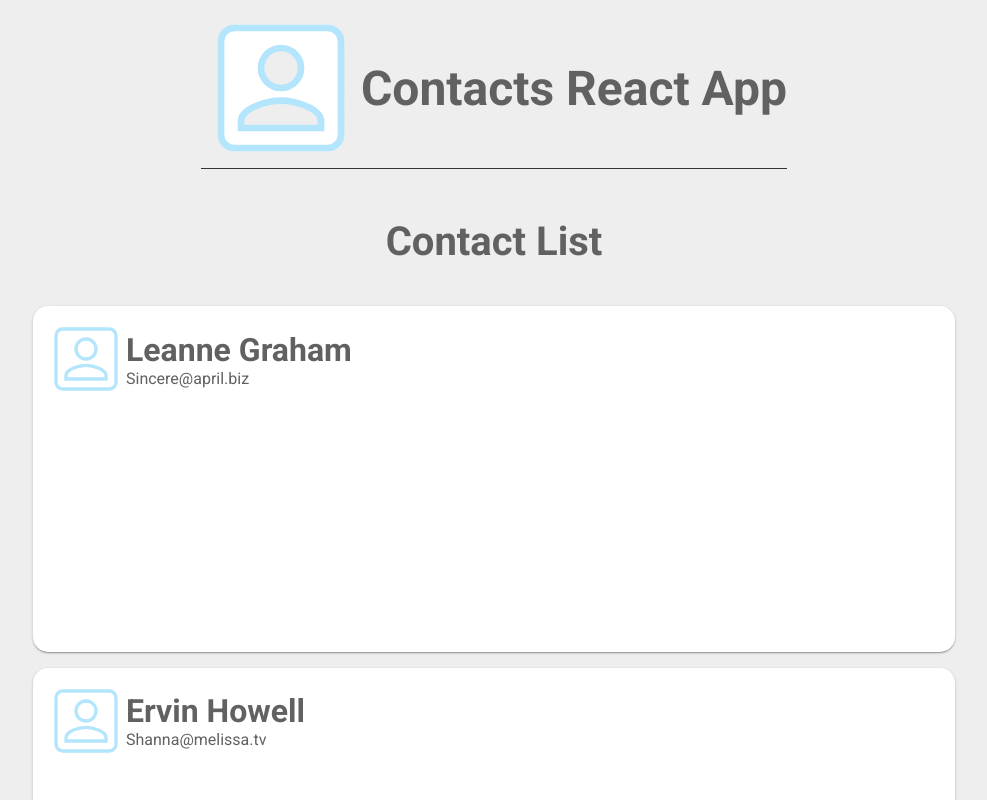
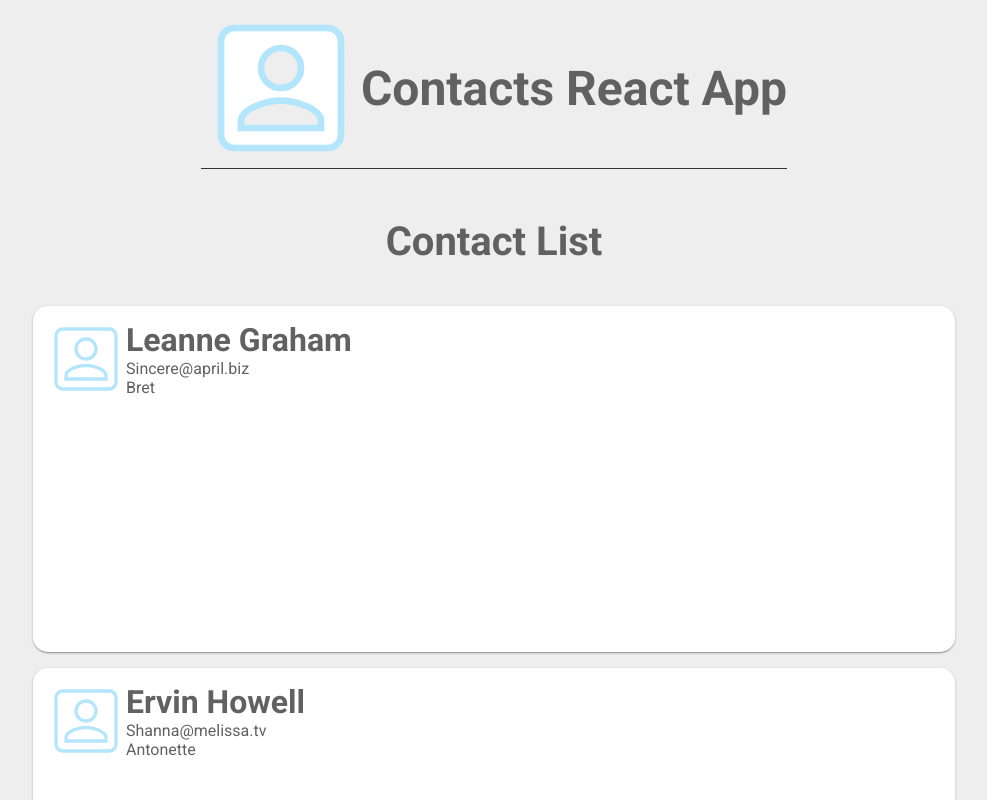
Before and after one commit to dmorais92/contacts-react-app, a React (Create React App) app: page / in a window 1280 px wide. Shown: the top 800 px of the page, without its empty margins (146-1133 px from the left). Built offline with nearby package versions, Linux system fonts and the light colour scheme.

Commit message:
Create User component with basic information    - User list refactored to reflect changes

```diff
--- /dev/null
+++ b/src/components/User.js
@@ -0,0 +1,31 @@
+import React, { PureComponent, Fragment } from "react";
+import PropTypes from "prop-types";
+import logo from "../logo.svg";
+import Card from "./common/Card";
+
+import "./User.scss";
+
+class UserList extends PureComponent {
+  static propTypes = {
+    users: PropTypes.object
+  };
+
+  render() {
+    const { user } = this.props;
+    const { name, id, username, email, ...userInfo } = user;
+    return (
+      <Card vertical key={id} classes={["User"]}>
+        <div className="row">
+          <img src={logo} className="logo" alt="logo" />
+          <div className="main-info">
+            <h3>{name}</h3>
+            <span>{email}</span>
+            <span>{username}</span>
+          </div>
+        </div>
+      </Card>
+    );
+  }
+}
+
+export default UserList;
--- a/src/components/UserList.js
+++ b/src/components/UserList.js
@@ -1,41 +1,20 @@
 import React, { PureComponent, Fragment } from "react";
-import PropTypes from 'prop-types';
-import logo from '../logo.svg'
-import TEST_USERS from '../dev/users.json';
-import Card from './common/Card';
-
-import './UserList.scss'
+import PropTypes from "prop-types";
+import TEST_USERS from "../dev/users.json";
+import User from "./User";
 
 class UserList extends PureComponent {
   static propTypes = {
     users: PropTypes.oneOf([PropTypes.array, null])
-  }
+  };
 
   render() {
-
     const users = (this.props.users && this.props.users.length) || TEST_USERS;
 
     return (
       <Fragment>
-        <h2>
-          Contact List
-        </h2>
-        {
-          users.map(user => {
-            const {name, id, email} = user;
-            return (
-              <Card vertical key={id} classes={["User"]}>
-                <div className="row">
-                  <img src={logo} className="logo" alt="logo" />
-                  <div className="main-info">
-                    <h3>{name}</h3>
-                    <span>{email}</span>
-                  </div>
-                </div>
-              </Card>
-            )
-          })
-        }
+        <h2>Contact List</h2>
+        {users.map(user => <User user={user} />)  }
       </Fragment>
     );
   }
```
Also changed, not shown: src/components/User.scss (renamed from src/components/UserList.scss).
